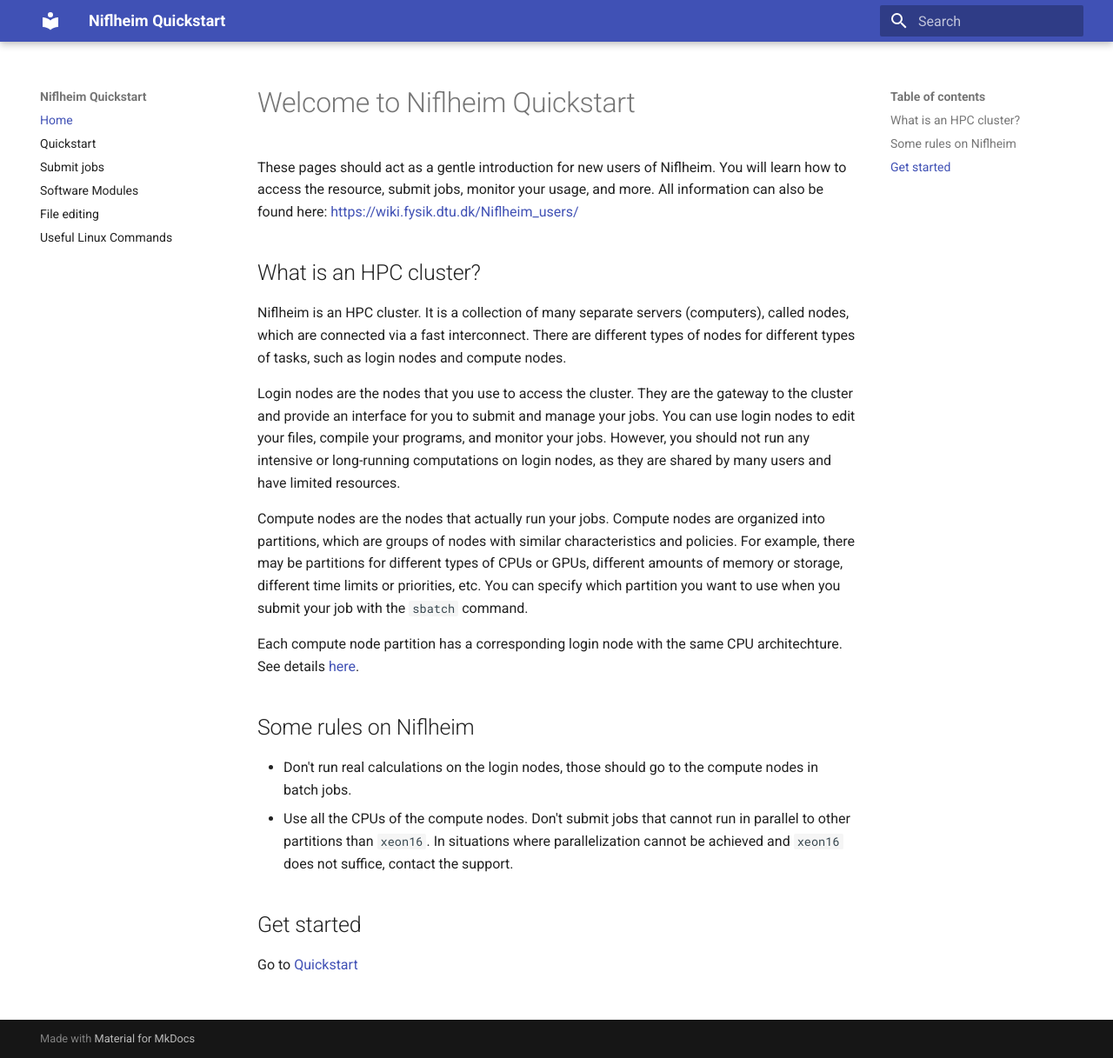
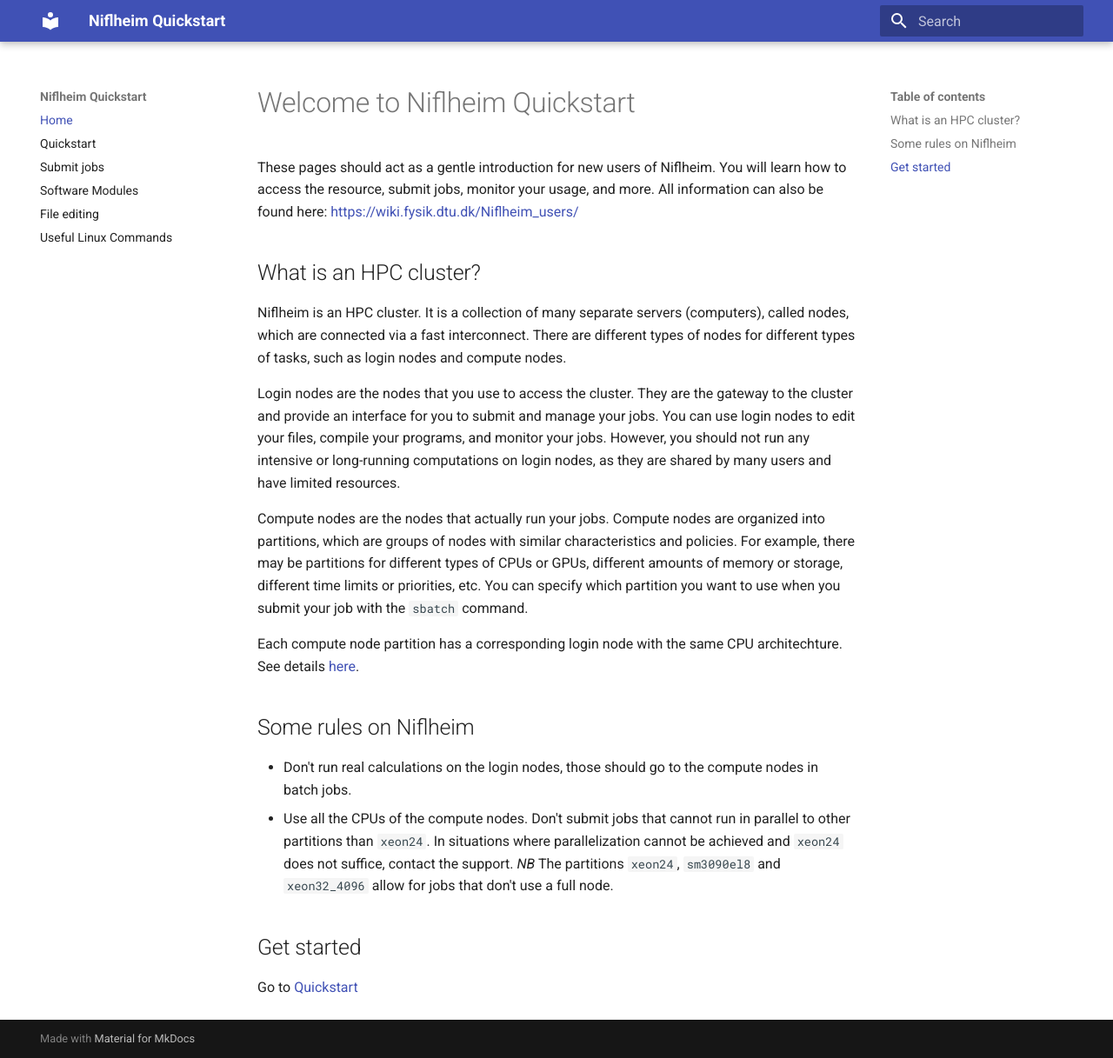
Before and after one commit to dtu-energy/niflheim-quickstart, an MkDocs documentation site: the page built from docs/index.md, in a window 1280 px wide and 1217 px high. Shown: the whole window at 87% size. Built offline with MkDocs 1.6.1 and Material for MkDocs 9.7.7, drawn with Linux system fonts in a browser that asks for light colours.

Commit message:
xeon16 -> xeon24

```diff
--- a/docs/index.md
+++ b/docs/index.md
@@ -15,7 +15,7 @@ Each compute node partition has a corresponding login node with the same CPU arc
 ## Some rules on Niflheim
 
 - Don't run real calculations on the login nodes, those should go to the compute nodes in batch jobs.
-- Use all the CPUs of the compute nodes. Don't submit jobs that cannot run in parallel to other partitions than `xeon16`. In situations where parallelization cannot be achieved and `xeon16` does not suffice, contact the support.
+- Use all the CPUs of the compute nodes. Don't submit jobs that cannot run in parallel to other partitions than `xeon24`. In situations where parallelization cannot be achieved and `xeon24` does not suffice, contact the support. *NB* The partitions `xeon24`, `sm3090el8` and `xeon32_4096` allow for jobs that don't use a full node.
 
 ## Get started
 
```
